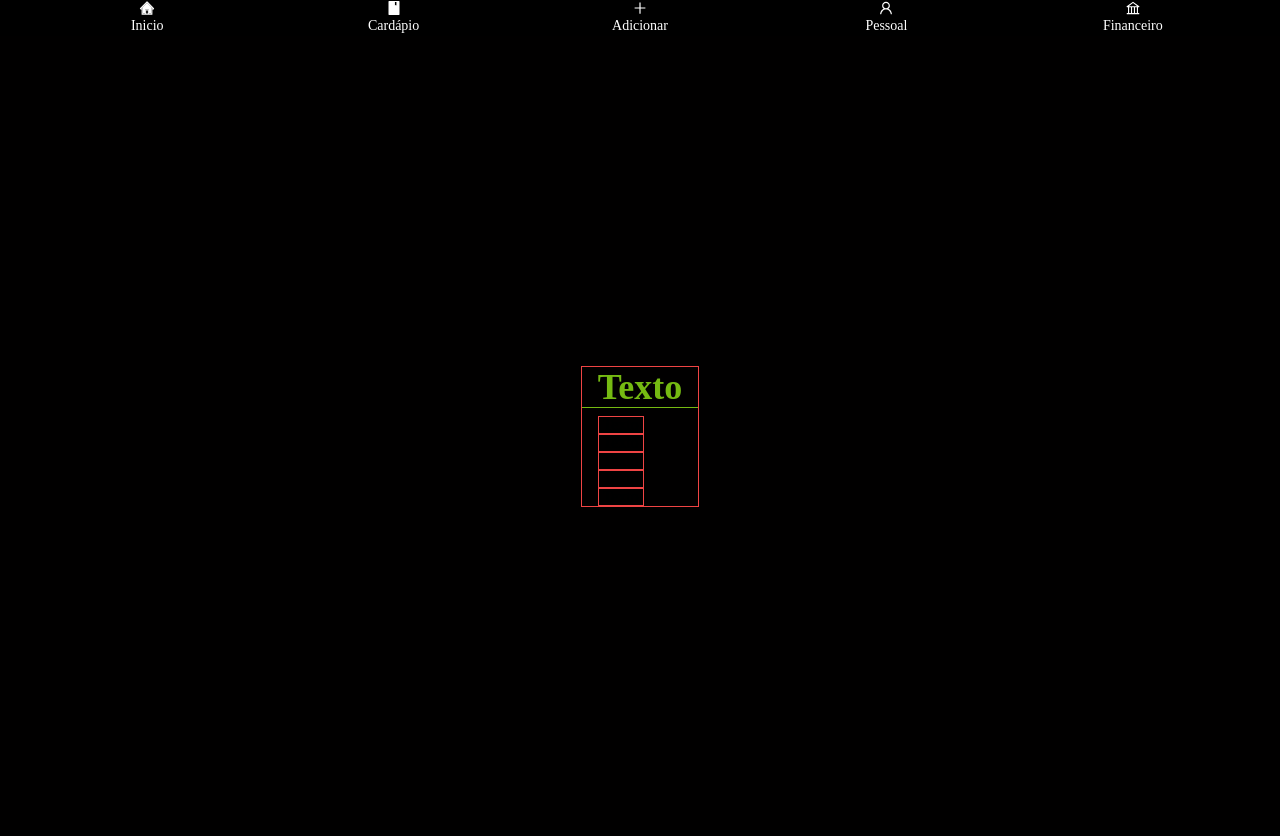
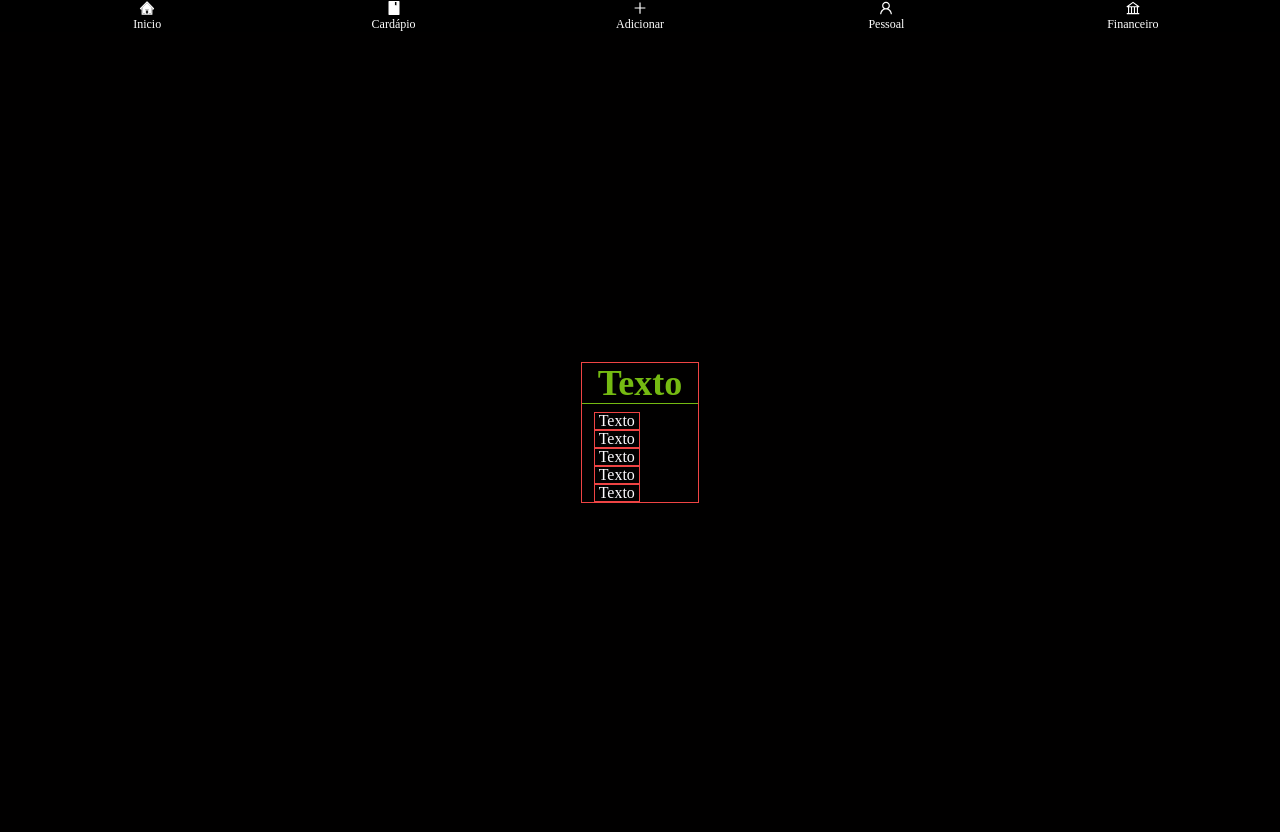
Before and after one commit to hyperlocal-equipe-5/hyperlocal-front, a React app: page / in a window 1280 px wide. Built offline with nearby package versions, Linux system fonts and the light colour scheme; the HTML template or start-up script is replaced by a standard one.

Commit message:
fix: repair in css of menu and CategoryBox #3

```diff
--- a/src/components/CategoryBox/styled.ts
+++ b/src/components/CategoryBox/styled.ts
@@ -2,7 +2,7 @@ import tw from 'tailwind-styled-components';
 
 export const BoxContainer = tw.div`
   flex flex-col
-  mobile:w-full mobile:h-52 mobile:overflow-x-scroll
+  mobile:w-full mobile:h-60 mobile:overflow-x-scroll
   border border-solid border-red-500
 `;
 export const Title = tw.h1`
@@ -13,17 +13,18 @@ export const Title = tw.h1`
 // #fefbff #d1d1d1
 
 export const ScrollBoxdobox = tw.div`
-  mobile:w-full mobile:h-40 mobile:overflow-x-auto mobile:overflow-y-hidden
+  mobile:w-full mobile:h-48 mobile:overflow-x-auto mobile:overflow-y-hidden
 `;
 export const ScrollBox = tw.div`
   mobile:flex mobile:flex-row
-  mobile:w-max mobile:h-40 mobile:overflow-x-auto mobile:overflow-y-hidden
-  mt-2 ml-4  mr-4
+  mobile:w-max mobile:h-full mobile:overflow-x-auto mobile:overflow-y-hidden
+  mt-2
 `;
 
 export const ProductBox = tw.button`
   flex flex-col items-center
   mobile:w-40 mobile:h-40
-  pl-1 pr-1 mr-3
+  pl-1 pr-1 mr-3 ml-3
+  text-[#fefbff]
   border border-solid border-red-500
 `;
--- a/src/components/menu/styled.ts
+++ b/src/components/navbar/styled.ts
@@ -21,9 +21,10 @@ export const NavBox = tw.div`
 export const NavButton = tw(Link)`
   flex flex-col justify-center items-center
   w-full h-full
+  mobile:pl-1 mobile:pr-1
   cursor-pointer
  `;
 
 export const Title = tw.span`
-  text-sm
+  text-xs
  `;
--- a/src/routes/index.tsx
+++ b/src/routes/index.tsx
@@ -1,5 +1,5 @@
 import { createBrowserRouter, Outlet } from 'react-router-dom';
-import Navbar from '../components/menu';
+import Navbar from '../components/navbar';
 import ErrorPage from '../pages/errorPage';
 import Form from '../pages/Form';
 import RestaurantForm from '../pages/Form/RestaurantForm';
```
Also changed, not shown: src/components/navbar/index.tsx (renamed from src/components/menu/index.tsx).
